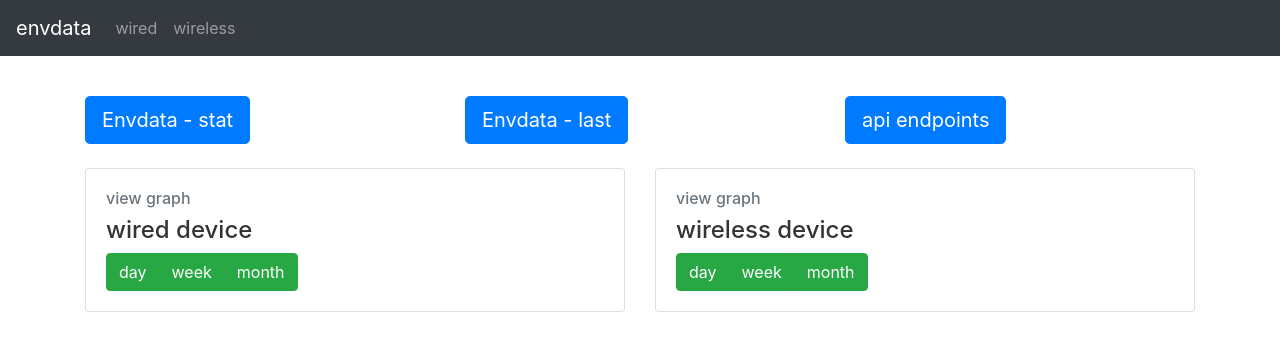
After one commit to krishotte/env_data2, a Python web app: template resources/templates/main.html in a window 1280 px wide. The commit adds this page. Shown: the top 351 px of the page. Run offline with Jinja, Linux system fonts and the light colour scheme; the template is opened without the code that fills it, so the values that code supplies are empty; some libraries are stand-ins or nearby versions.

Commit message:
added main endpoint

```diff
--- a/app/http/controllers/DataController.py
+++ b/app/http/controllers/DataController.py
@@ -128,3 +128,6 @@ class DataController(Controller):
             'div_': div,
             'script_': script,
         })
+
+    def show_main(self, view: View):
+        return view.render('main.html')
--- /dev/null
+++ b/resources/templates/main.html
@@ -0,0 +1,48 @@
+{% extends 'menu.html' %}
+
+{% block content_a %}
+
+<div class="container-sm _nav_margin">
+    <div class="row">
+        <div class="col-sm">
+            <button class="btn btn-primary btn-lg">Envdata - stat</button>
+        </div>
+        <div class="col-sm">
+            <button class="btn btn-primary btn-lg">Envdata - last</button>
+        </div>
+        <div class="col-sm">
+            <button class="btn btn-primary btn-lg">api endpoints</button>
+        </div>
+    </div>
+
+    <div class="row my-4">
+        <div class="col-sm">
+            <div class="card">
+                <div class="card-body">
+                    <h6 class="text-muted">view graph</h6>
+                    <h4>wired device</h4>
+                    <div class="btn-group" role="group">
+                        <a href="/envdata/1/1800" class="btn btn-success" role="button">day</a>
+                        <a href="/envdata/1/6000" class="btn btn-success" role="button">week</a>
+                        <a href="/envdata/1/42000" class="btn btn-success" role="button">month</a>
+                    </div>
+                </div>
+            </div>
+        </div>
+        <div class="col-sm">
+            <div class="card">
+                <div class="card-body">
+                    <h6 class="text-muted">view graph</h6>
+                    <h4>wireless device</h4>
+                    <div class="btn-group" role="group">
+                        <a href="/envdata/2/900" class="btn btn-success" role="button">day</a>
+                        <a href="/envdata/2/4000" class="btn btn-success" role="button">week</a>
+                        <a href="/envdata/2/21000" class="btn btn-success" role="button">month</a>
+                    </div>
+                </div>
+            </div>
+        </div>
+    </div>
+</div>
+
+{% endblock %}
--- a/resources/templates/menu.html
+++ b/resources/templates/menu.html
@@ -17,7 +17,7 @@
 
 	<header>
 			<nav class="navbar navbar-expand-md navbar-dark fixed-top bg-dark">
-					<a class="navbar-brand" href="#">envdata</a>
+					<a class="navbar-brand" href="/main">envdata</a>
 					<button class="navbar-toggler" type="button" data-toggle="collapse" data-target="#navbarCollapse" aria-controls="navbarCollapse" aria-expanded="false" aria-label="Toggle navigation">
 					<span class="navbar-toggler-icon"></span>
 					</button>
```
Also changed, not shown: storage/static/css/test01.css (added).
